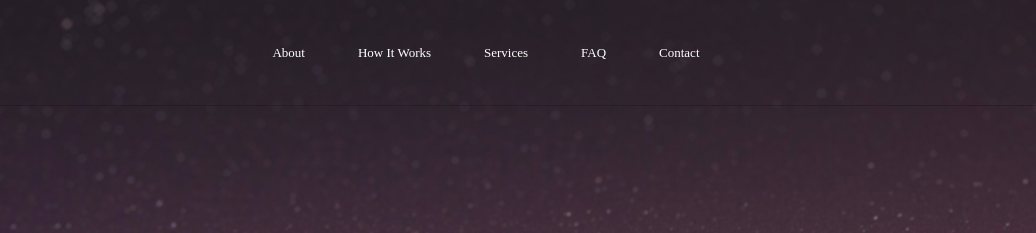
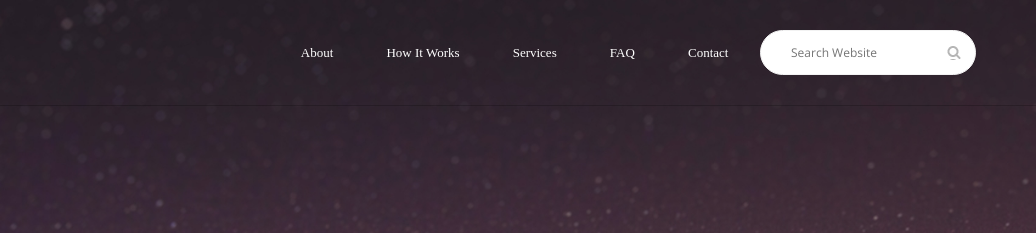
Before and after one commit to kvibrik/pex, a website: page index.html in a window 1280 px wide. Shown: the top 233 px of the page, 244-1280 px from the left. Drawn offline with nearby package versions, Linux system fonts and the light colour scheme.

Commit message:
main menu and search

```diff
--- a/index.html
+++ b/index.html
@@ -23,9 +23,9 @@
         <a href="#" class="header__menu-item">FAQ</a>
         <a href="#" class="header__menu-item">Contact</a>
       </nav>
-      <div class="header__search">
-
-      </div>
+      <label class="header__search">
+        <input type="search" name="search" id="search" class="header__search-field" placeholder="Search Website">
+      </label>
     </div>
   </div>
 </header>
--- a/src/scss/partials/_header.scss
+++ b/src/scss/partials/_header.scss
@@ -36,17 +36,19 @@
   }
 
   &__menu {
-    flex: 0 0 480px;
+    flex: 1 0 480px;
     display: flex;
-    justify-content: space-around;
+    justify-content: right;
     font-size: 0.8125rem;
     font-weight: 400;
     line-height: 24px;
+    margin-right: 5px;
 
     &-item {
       color: #fff;
       text-decoration: none;
       position: relative;
+      margin: 0 3.5%;
 
       &:after {
         position: absolute;
@@ -65,4 +67,33 @@
       }
     }
   }
+
+  &__search {
+    position: relative;
+
+    &-field {
+      flex: 0 0 220px;
+      height: 45px;
+      border-radius: 25px;
+      font-size: 12px;
+      font-weight: 400;
+      border: 1px solid #f2f2f2;
+      line-height: 4.625;
+      padding: 0 30px;
+      color: $gray;
+      @include box;
+      @include openSans;
+    }
+
+    &:after {
+      content: "";
+      position: absolute;
+      transform: translateY(-50%);
+      top: 50%;
+      right: 15px;
+      width: 14px;
+      height: 14px;
+      background-image: url("../img/fa-search.png");
+    }
+  }
 }
--- a/src/scss/partials/_var.scss
+++ b/src/scss/partials/_var.scss
@@ -1,5 +1,6 @@
 // variables
 
+$gray: #626262;
 
 //mixins
 
```
Also changed, not shown: src/templates/header.html (+3 -3 lines), css/style.css, img/fa-search.png (added), src/img/fa-search.png (added), 1 other file.
